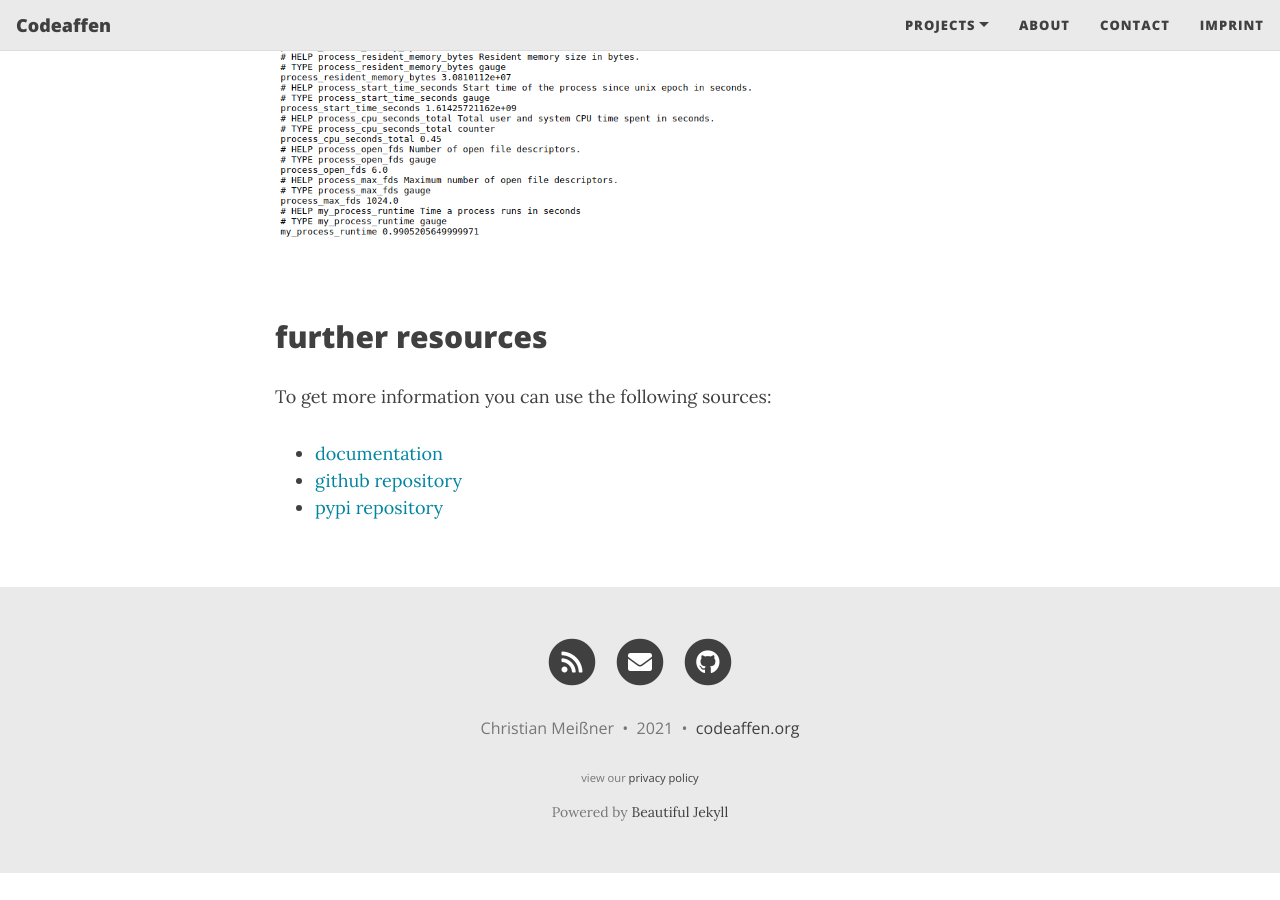
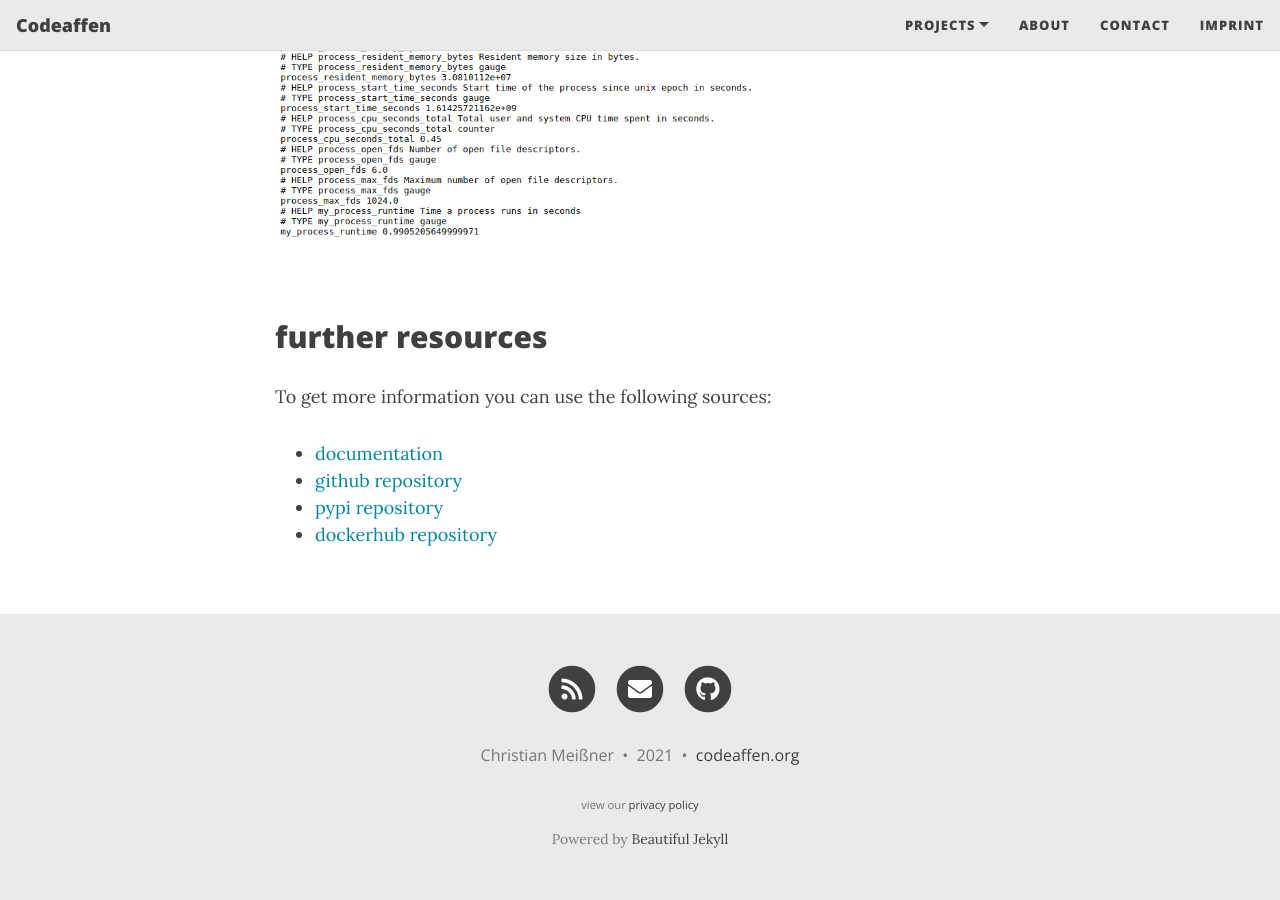
Before and after one commit to codeaffen/codeaffen.org, a Jekyll site: the page built from projects/p3exporter.md, in a window 1280 px wide and 900 px high, scrolled down 2198 px. Built offline with Jekyll 4.4.1, drawn with Linux system fonts in a browser that asks for light colours; nearby versions of some CDN libraries; comment, search, counter and statistics services are not loaded; before the commit the page ends 3071 px from its top, so only the background shows below that.

Commit message:
add dockerhub link (#78)

```diff
--- a/projects/p3exporter.md
+++ b/projects/p3exporter.md
@@ -82,3 +82,4 @@ To get more information you can use the following sources:
 * [documentation](https://p3exporter.readthedocs.io/en/develop){:target="_blank"}
 * [github repository](https://github.com/codeaffen/p3exporter){:target="_blank"}
 * [pypi repository](https://pypi.org/project/p3exporter/){:target="_blank"}
+* [dockerhub repository](https://hub.docker.com/r/codeaffen/p3exporter){:target="_blank"}
```
